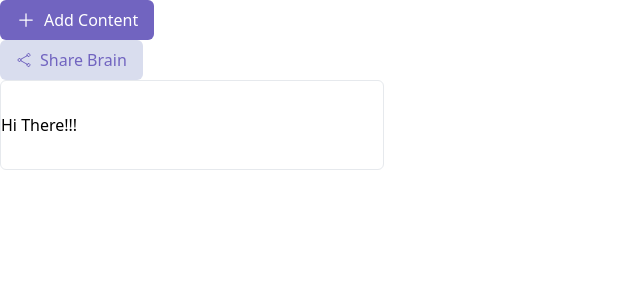
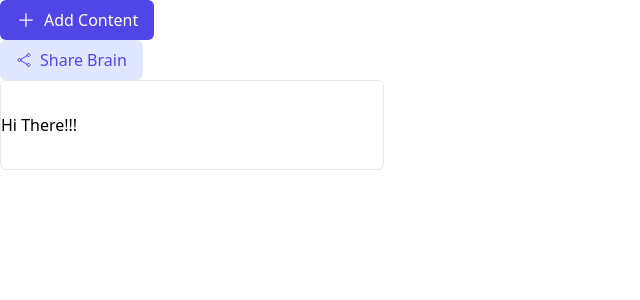
Before and after one commit to TanishDadheech/Alt-Brain-fe, a React (Vite) app: page / in a window 1280 px wide. Shown: the top 300 px of the page, without its empty margins (0-640 px from the left). Built offline with nearby package versions, Linux system fonts and the light colour scheme.

Commit message:
Changed colors.

```diff
--- a/src/index.css
+++ b/src/index.css
@@ -5,7 +5,8 @@
   --color-gray-200: #e6e9ed;
   --color-gray-600: #95989c;
 
-  --color-purple-200: #d9ddee;
-  --color-purple-500: #9492db;
-  --color-purple-600: #7164c0;
+  --color-purple-200: #e0e7ff;
+  --color-purple-500: #473ccb;
+  /* --color-purple-600: #7164c0; */
+  --color-purple-600: #5046e5;
 }
```
